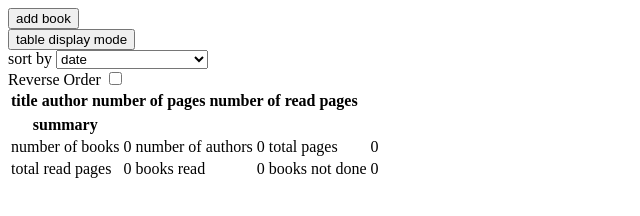
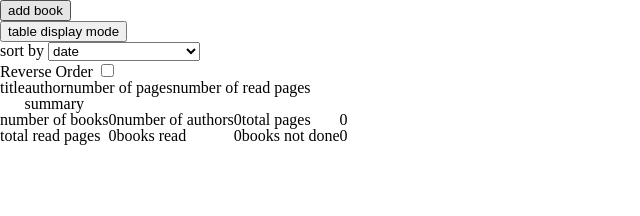
Before and after one commit to Rosendo-Martinez/library, a plain HTML site: page index.html in a window 1280 px wide. Both pictures are taken after a click on the button "table display mode". Shown: the whole page, without its empty margins (0-640 px from the left). Drawn offline with Linux system fonts and the light colour scheme.

Commit message:
Add reset css file

```diff
--- a/index.html
+++ b/index.html
@@ -5,6 +5,7 @@
     <meta http-equiv="X-UA-Compatible" content="IE=edge">
     <meta name="viewport" content="width=device-width, initial-scale=1.0">
     <link rel="stylesheet" href="./index.css">
+    <link rel="stylesheet" href="./reset.css">
     <title>MyLibrary</title>
 </head>
 <body>
--- /dev/null
+++ b/reset.css
@@ -0,0 +1,48 @@
+/* http://meyerweb.com/eric/tools/css/reset/
+   v2.0 | 20110126
+   License: none (public domain)
+*/
+
+html, body, div, span, applet, object, iframe,
+h1, h2, h3, h4, h5, h6, p, blockquote, pre,
+a, abbr, acronym, address, big, cite, code,
+del, dfn, em, img, ins, kbd, q, s, samp,
+small, strike, strong, sub, sup, tt, var,
+b, u, i, center,
+dl, dt, dd, ol, ul, li,
+fieldset, form, label, legend,
+table, caption, tbody, tfoot, thead, tr, th, td,
+article, aside, canvas, details, embed,
+figure, figcaption, footer, header, hgroup,
+menu, nav, output, ruby, section, summary,
+time, mark, audio, video {
+	margin: 0;
+	padding: 0;
+	border: 0;
+	font-size: 100%;
+	font: inherit;
+	vertical-align: baseline;
+}
+/* HTML5 display-role reset for older browsers */
+article, aside, details, figcaption, figure,
+footer, header, hgroup, menu, nav, section {
+	display: block;
+}
+body {
+	line-height: 1;
+}
+ol, ul {
+	list-style: none;
+}
+blockquote, q {
+	quotes: none;
+}
+blockquote:before, blockquote:after,
+q:before, q:after {
+	content: '';
+	content: none;
+}
+table {
+	border-collapse: collapse;
+	border-spacing: 0;
+}
```
